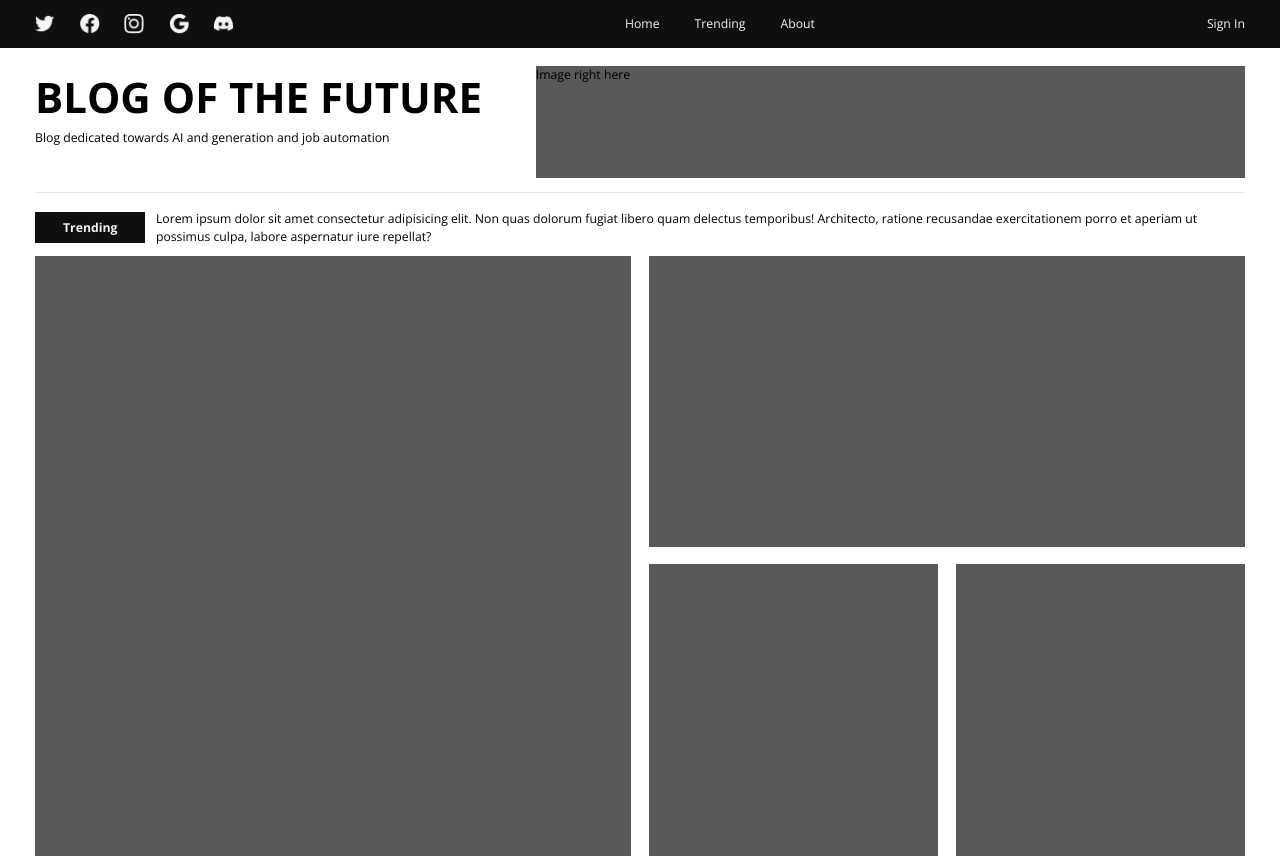
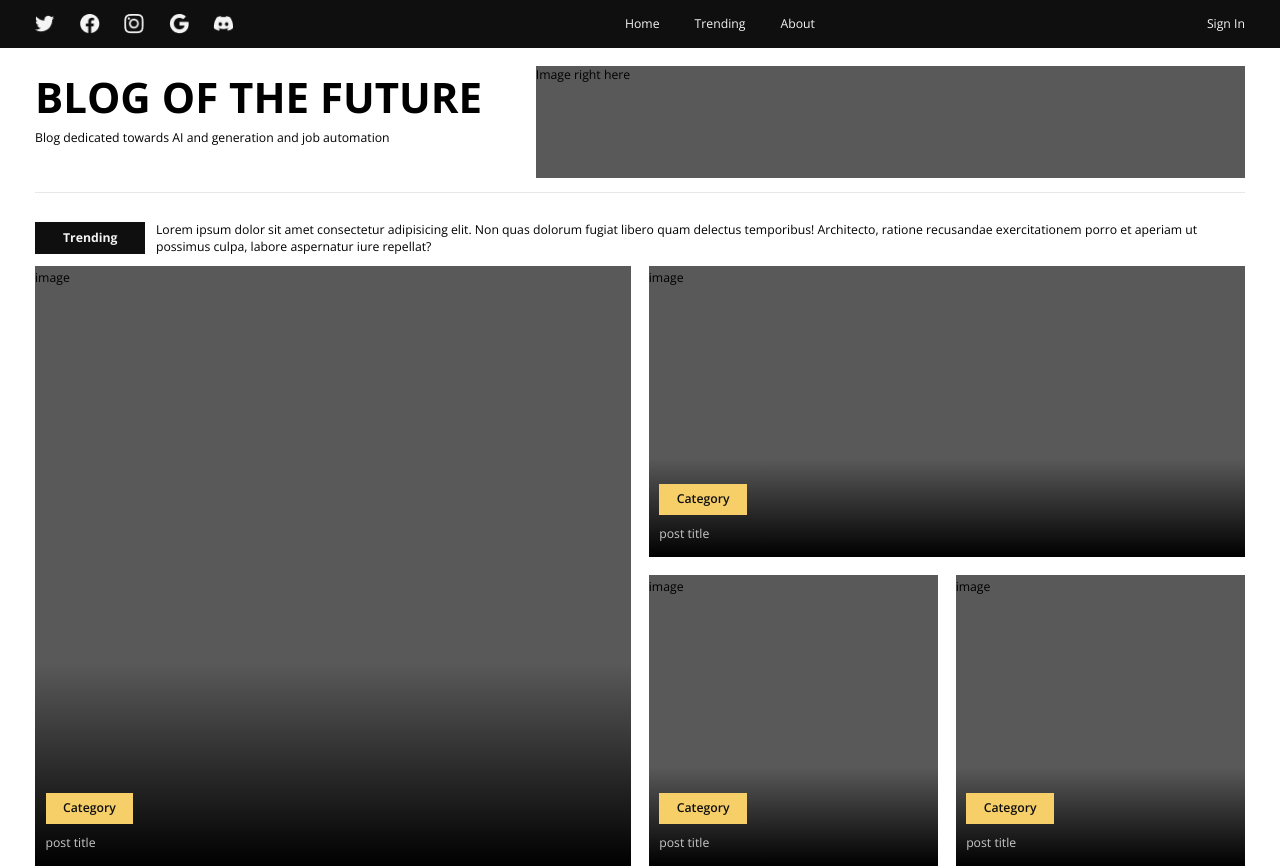
Before and after one commit to mapstonepark/blog-ai-app, a Next.js app: page / in a window 1280 px wide. Shown: the top 868 px of the page. Built offline with nearby package versions, Linux system fonts and the light colour scheme.

Commit message:
trending cards setup

```diff
--- a/app/(home)/Trending.tsx
+++ b/app/(home)/Trending.tsx
@@ -1,10 +1,35 @@
+import Link from 'next/link'
 import React from 'react'
 
-type Props = {}
+type TrendingCardProps = {
+    className?: string;
+};
+
+const TrendingCard = ({ className }: TrendingCardProps) => {
+    return (
+        <Link className={`${className} sm:mt-0 sm:h-auto relative mt-7 block w-full h-96 hover:opacity-70`}
+        // href={`${process.env.NEXT_PUBLIC_URL}/post/${post?.id}`}
+        href="/"
+        >
+            <div className='z-0 relative w-full h-full bg-wh-500'>
+                image
+            </div>
+            <div className='absolute z-1 top-0 left-0 w-full h-full bg-gradient-gradual' />
+            <div className='absolute z-2 bottom-0 left-0 p-3'>
+                <h4 className='inline-bloc px-5 py-1 font-semibold bg-accent-orange text text-wh-900'>Category</h4>
+                <div className='text-wh-100 mt-2'>post title</div>
+            </div>
+        </Link>
+    )
+}
+
+type Props ={
+
+}
 
 const Trending = (props: Props) => {
   return (
-    <section className='[t-3 pb-10'>
+    <section className='pt-3 pb-10'>
         <div className='flex items-center gap-3'>
             <div className='bg-wh-900 py-2 px-8 text-wh-10 text-sm font-bold'>
                 Trending
@@ -12,10 +37,10 @@
             <p className='text-sm'>Lorem ipsum dolor sit amet consectetur adipisicing elit. Non quas dolorum fugiat libero quam delectus temporibus! Architecto, ratione recusandae exercitationem porro et aperiam ut possimus culpa, labore aspernatur iure repellat?</p>
         </div>
         <div className='sm:grid gap-5 grid-cols-4 grid-rows-2 sm:h-[600px] my-3'>
-            <div className='col-span-2 row-span-2 bg-wh-500'></div>
-            <div className='col-span-2 row-span-1 bg-wh-500'></div>
-            <div className='col-span-1 row-span-1 bg-wh-500'></div>
-            <div className='col-span-1 row-span-1 bg-wh-500'></div>
+            <TrendingCard className='col-span-2 row-span-2 bg-wh-500'/>
+            <TrendingCard className='col-span-2 row-span-1 bg-wh-500'/>
+            <TrendingCard className='col-span-1 row-span-1 bg-wh-500'/>
+            <TrendingCard className='col-span-1 row-span-1 bg-wh-500'/>
         </div>
     </section>
   )
```
